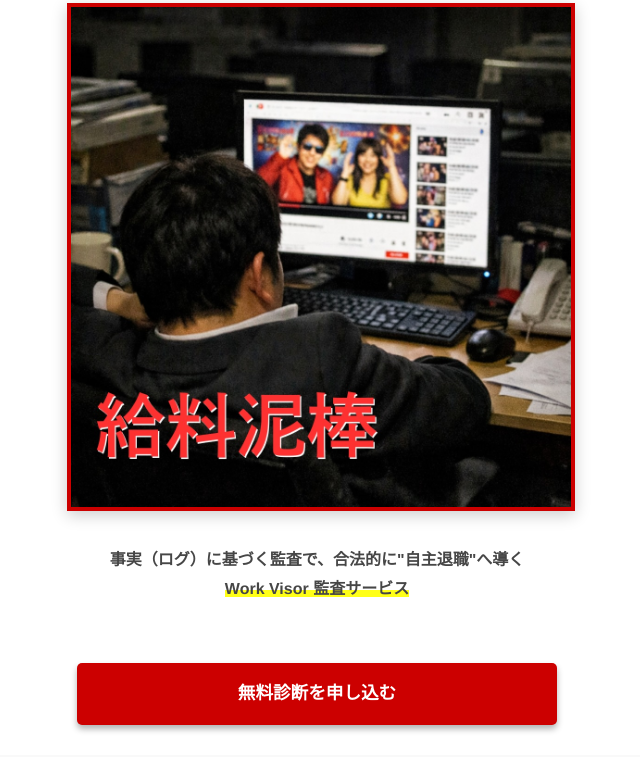
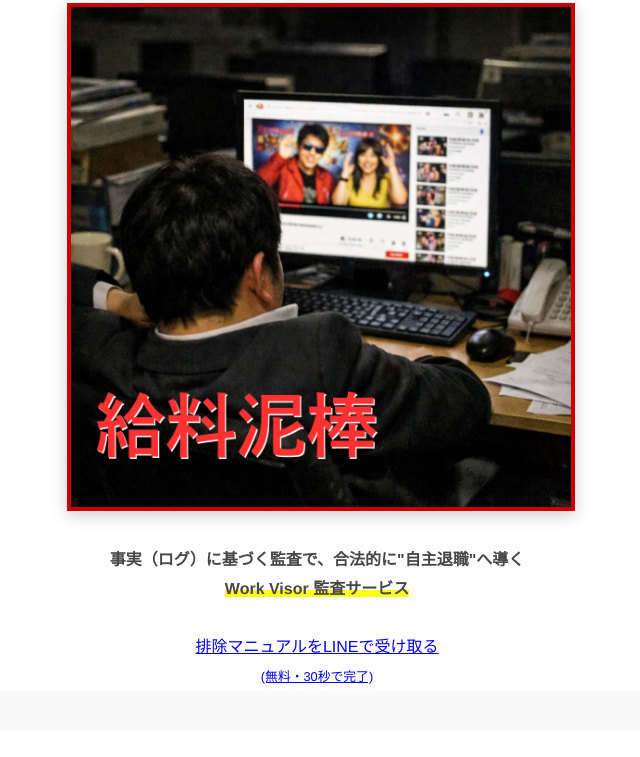
Before and after one commit to terusgrantchester/mitsunari-lp, a plain HTML site: page index.html in a window 1280 px wide. Shown: the part 195-952 px from the top of the page, without its empty margins (323-963 px from the left). Drawn offline with Linux system fonts and the light colour scheme.

Commit message:
Add files via upload

```diff
--- a/index.html
+++ b/index.html
@@ -198,8 +198,9 @@
             <span style="background: linear-gradient(transparent 60%, #ffff00 60%);">Work Visor 監査サービス</span>
         </p>
 
-        <a href="https://forms.gle/AFfcD1mwMdW9S5hN6" target="_blank" class="btn-cta" style="display: inline-block; padding: 15px 40px; background: #cc0000; color: #fff; text-decoration: none; font-weight: bold; border-radius: 5px; font-size: 1.1rem; box-shadow: 0 4px 6px rgba(0,0,0,0.3);">
-            無料診断を申し込む
+        <a href="https://lin.ee/8dv2QCft" class="cta-button">
+            排除マニュアルをLINEで受け取る<br>
+            <span style="font-size: 0.8em;">(無料・30秒で完了)</span>
         </a>
     </div>
 </header>
@@ -318,8 +319,10 @@
                 ・困っている社員の人数<br>
                 を入力して送信してください。24時間以内に折り返しご連絡します。
             </p>
-            <a href="<a href="https://forms.gle/AFfcD1mwMdW9S5hN6"　target="_blank" class="btn-cta">無料相談を申し込む</a>
-            <p style="font-size: 0.8rem; margin-top: 10px; color:#666;">※Googleフォームへ移動します</p>
+            <a href="https://lin.ee/xxxxxx" class="cta-button">
+                排除マニュアルをLINEで受け取る<br>
+                <span style="font-size: 0.8em;">(無料・30秒で完了)</span>
+            </a>
         </div>
     </div>
 </section>
```
